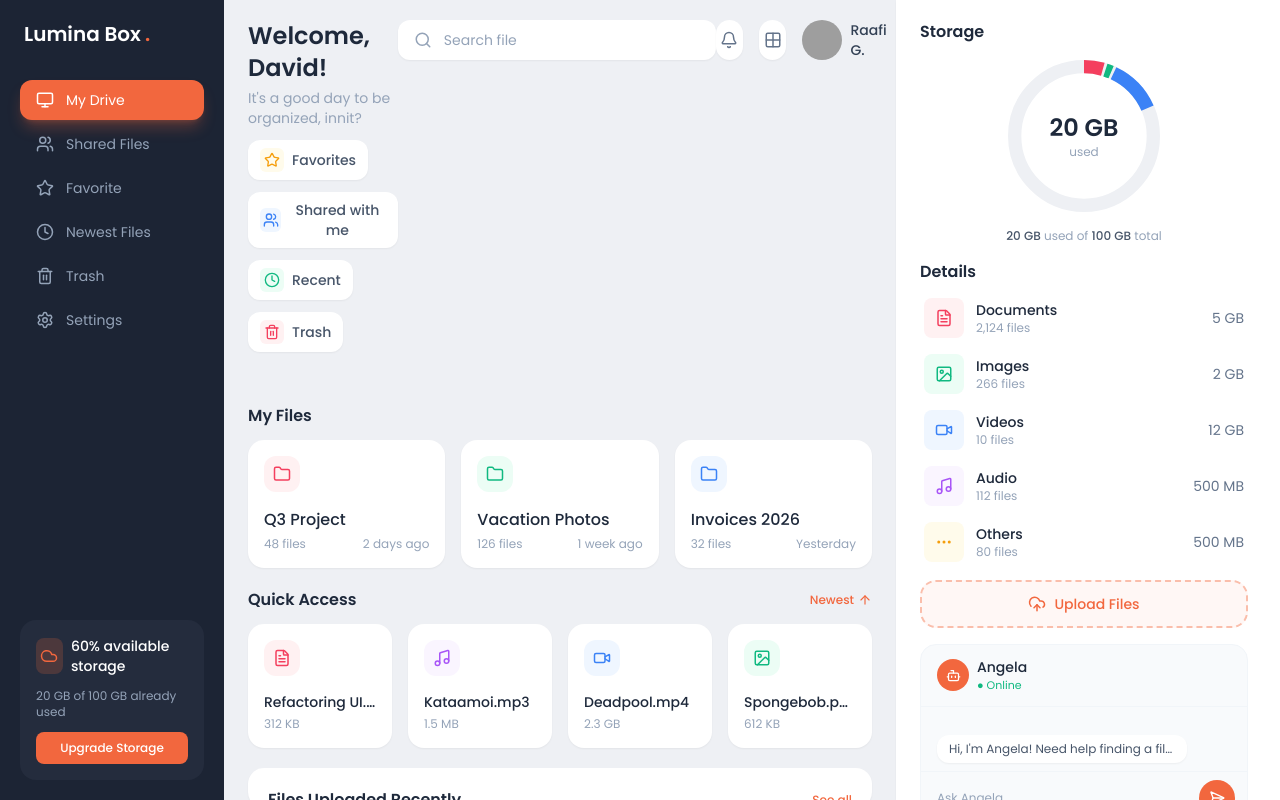
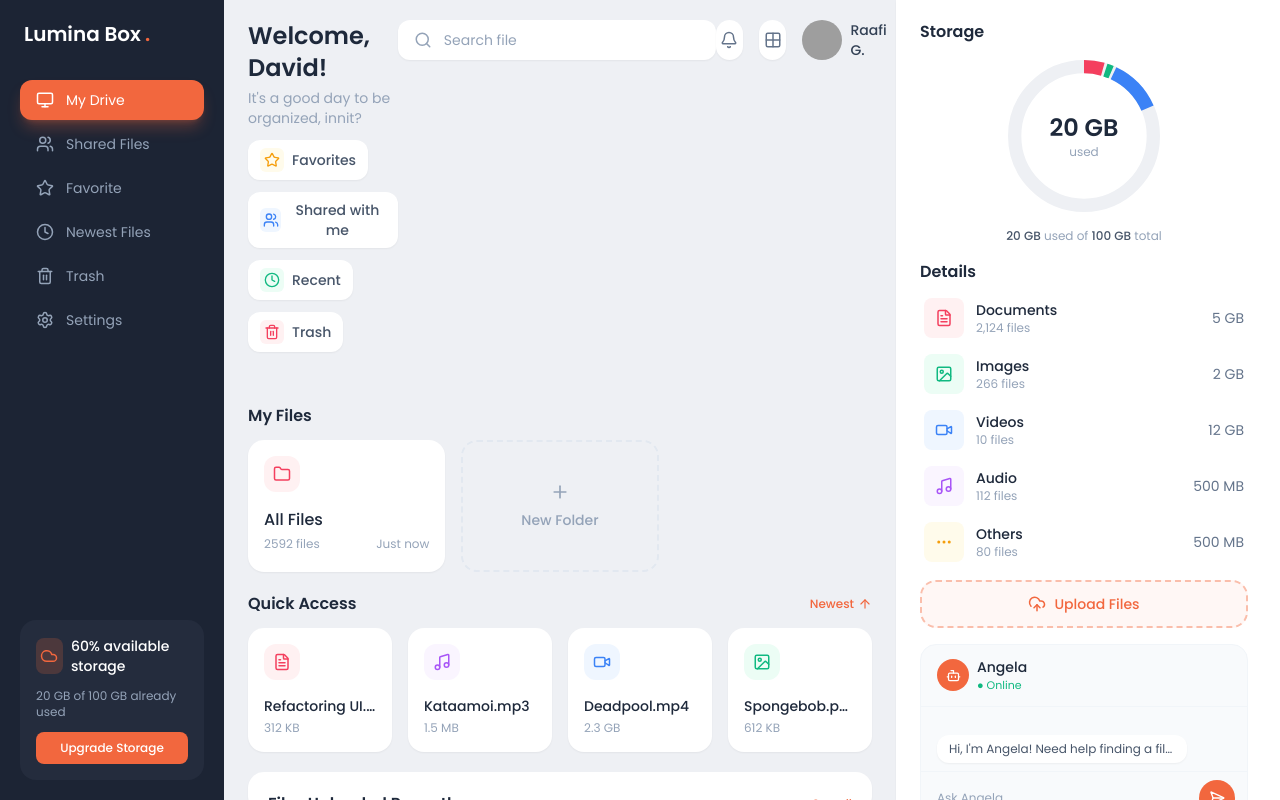
Before and after one commit to daveagl-dev/lumina-box, a React (Vite) app in the folder client/: page / in a window 1280 px wide. Built offline with nearby package versions, Linux system fonts and the light colour scheme; grey boxes are pictures that could not be loaded.

Commit message:
Version 0.1.1

```diff
--- a/client/src/components/MyFiles.jsx
+++ b/client/src/components/MyFiles.jsx
@@ -1,30 +1,54 @@
-import { Folder } from "lucide-react";
+import { useState } from "react";
+import { Folder, Plus, X, MoreHorizontal, Trash2 } from "lucide-react";
 
-const folders = [
+const colorOptions = [
+  { name: "Rose", barColor: "bg-rose-400", iconBg: "bg-rose-50 text-rose-500" },
+  { name: "Emerald", barColor: "bg-emerald-400", iconBg: "bg-emerald-50 text-emerald-500" },
+  { name: "Blue", barColor: "bg-blue-500", iconBg: "bg-blue-50 text-blue-500" },
+  { name: "Purple", barColor: "bg-purple-400", iconBg: "bg-purple-50 text-purple-500" },
+  { name: "Amber", barColor: "bg-amber-400", iconBg: "bg-amber-50 text-amber-500" },
+];
+
+const initialFolders = [
   {
-    name: "Q3 Project",
-    files: 48,
-    modified: "2 days ago",
+    name: "All Files",
+    files: 2592,
+    modified: "Just now",
     barColor: "bg-rose-400",
     iconBg: "bg-rose-50 text-rose-500",
-  },
-  {
-    name: "Vacation Photos",
-    files: 126,
-    modified: "1 week ago",
-    barColor: "bg-emerald-400",
-    iconBg: "bg-emerald-50 text-emerald-500",
-  },
-  {
-    name: "Invoices 2026",
-    files: 32,
-    modified: "Yesterday",
-    barColor: "bg-blue-500",
-    iconBg: "bg-blue-50 text-blue-500",
   },
 ];
 
 export default function MyFiles() {
+  const [folders, setFolders] = useState(initialFolders);
+  const [isCreating, setIsCreating] = useState(false);
+  const [name, setName] = useState("");
+  const [color, setColor] = useState(colorOptions[0]);
+  const [openMenu, setOpenMenu] = useState(null);
+
+  const handleCreate = () => {
+    if (!name.trim()) return;
+    setFolders([
+      ...folders,
+      {
+        name: name.trim(),
+        files: 0,
+        modified: "Just now",
+        barColor: color.barColor,
+        iconBg: color.iconBg,
+        custom: true,
+      },
+    ]);
+    setName("");
+    setColor(colorOptions[0]);
+    setIsCreating(false);
+  };
+
+  const handleDelete = (folderName) => {
+    setFolders(folders.filter((f) => f.name !== folderName));
+    setOpenMenu(null);
+  };
+
   return (
     <section>
       <h2 className="mb-3 text-base font-semibold text-slate-800">
@@ -35,19 +59,115 @@ export default function MyFiles() {
         {folders.map((f) => (
           <div
             key={f.name}
-            className="cursor-pointer rounded-2xl bg-white p-4 shadow-sm transition hover:shadow-md"
+            className="relative cursor-pointer rounded-2xl bg-white p-4 shadow-sm transition hover:shadow-md"
           >
-            <div className={`mb-4 flex h-9 w-9 items-center justify-center rounded-xl ${f.iconBg}`}>
-              <Folder size={18} />
+            <div className="mb-4 flex items-center justify-between">
+              <div className={`flex h-9 w-9 items-center justify-center rounded-xl ${f.iconBg}`}>
+                <Folder size={18} />
+              </div>
+              {f.custom && (
+                <button
+                  onClick={(e) => {
+                    e.stopPropagation();
+                    setOpenMenu(openMenu === f.name ? null : f.name);
+                  }}
+                  className="rounded-md p-1 text-slate-400 hover:bg-slate-50 hover:text-slate-600"
+                >
+                  <MoreHorizontal size={16} />
+                </button>
+              )}
             </div>
             <p className="mb-1 font-medium text-slate-800">{f.name}</p>
             <div className="flex justify-between text-xs text-slate-400">
               <span>{f.files} files</span>
               <span>{f.modified}</span>
             </div>
+
+            {openMenu === f.name && (
+              <div className="absolute right-3 top-11 z-10 w-32 rounded-lg bg-white py-1 shadow-lg ring-1 ring-slate-100">
+                <button
+                  onClick={(e) => {
+                    e.stopPropagation();
+                    handleDelete(f.name);
+                  }}
+                  className="flex w-full items-center gap-2 px-3 py-2 text-sm text-rose-500 hover:bg-rose-50"
+                >
+                  <Trash2 size={14} />
+                  Delete
+                </button>
+              </div>
+            )}
           </div>
         ))}
+
+        <button
+          onClick={() => setIsCreating(true)}
+          className="flex min-h-[132px] flex-col items-center justify-center gap-2 rounded-2xl border-2 border-dashed border-slate-200 text-slate-400 transition hover:border-coral/40 hover:text-coral"
+        >
+          <Plus size={20} />
+          <span className="text-sm font-medium">New Folder</span>
+        </button>
       </div>
+
+      {isCreating && (
+        <div
+          className="fixed inset-0 z-20 flex items-center justify-center bg-slate-900/40 backdrop-blur-sm"
+          onClick={() => setIsCreating(false)}
+        >
+          <div
+            className="w-80 rounded-2xl bg-white p-5 shadow-xl"
+            onClick={(e) => e.stopPropagation()}
+          >
+            <div className="mb-4 flex items-center justify-between">
+              <h3 className="text-base font-semibold text-slate-800">New Folder</h3>
+              <button
+                onClick={() => setIsCreating(false)}
+                className="text-slate-400 hover:text-slate-600"
+              >
+                <X size={18} />
+              </button>
+            </div>
+
+            <div className="mb-4 flex justify-center">
+              <div className={`flex h-14 w-14 items-center justify-center rounded-2xl ${color.iconBg}`}>
+                <Folder size={26} />
+              </div>
+            </div>
+
+            <label className="mb-1 block text-xs font-medium text-slate-500">Folder name</label>
+            <input
+              type="text"
+              autoFocus
+              value={name}
+              onChange={(e) => setName(e.target.value)}
+              onKeyDown={(e) => e.key === "Enter" && handleCreate()}
+              placeholder="e.g. Tax Documents"
+              className="mb-4 w-full rounded-lg border border-slate-200 px-3 py-2 text-sm text-slate-700 placeholder:text-slate-400 focus:outline-none focus:ring-1 focus:ring-coral"
+            />
+
+            <label className="mb-2 block text-xs font-medium text-slate-500">Icon color</label>
+            <div className="mb-5 flex gap-2">
+              {colorOptions.map((c) => (
+                <button
+                  key={c.name}
+                  onClick={() => setColor(c)}
+                  className={`h-7 w-7 rounded-full ${c.barColor} ${
+                    color.name === c.name ? "ring-2 ring-offset-2 ring-slate-400" : ""
+                  }`}
+                  aria-label={c.name}
+                />
+              ))}
+            </div>
+
+            <button
+              onClick={handleCreate}
+              className="w-full rounded-lg bg-coral py-2 text-sm font-medium text-white transition hover:opacity-90"
+            >
+              Create
+            </button>
+          </div>
+        </div>
+      )}
     </section>
   );
 }
```
